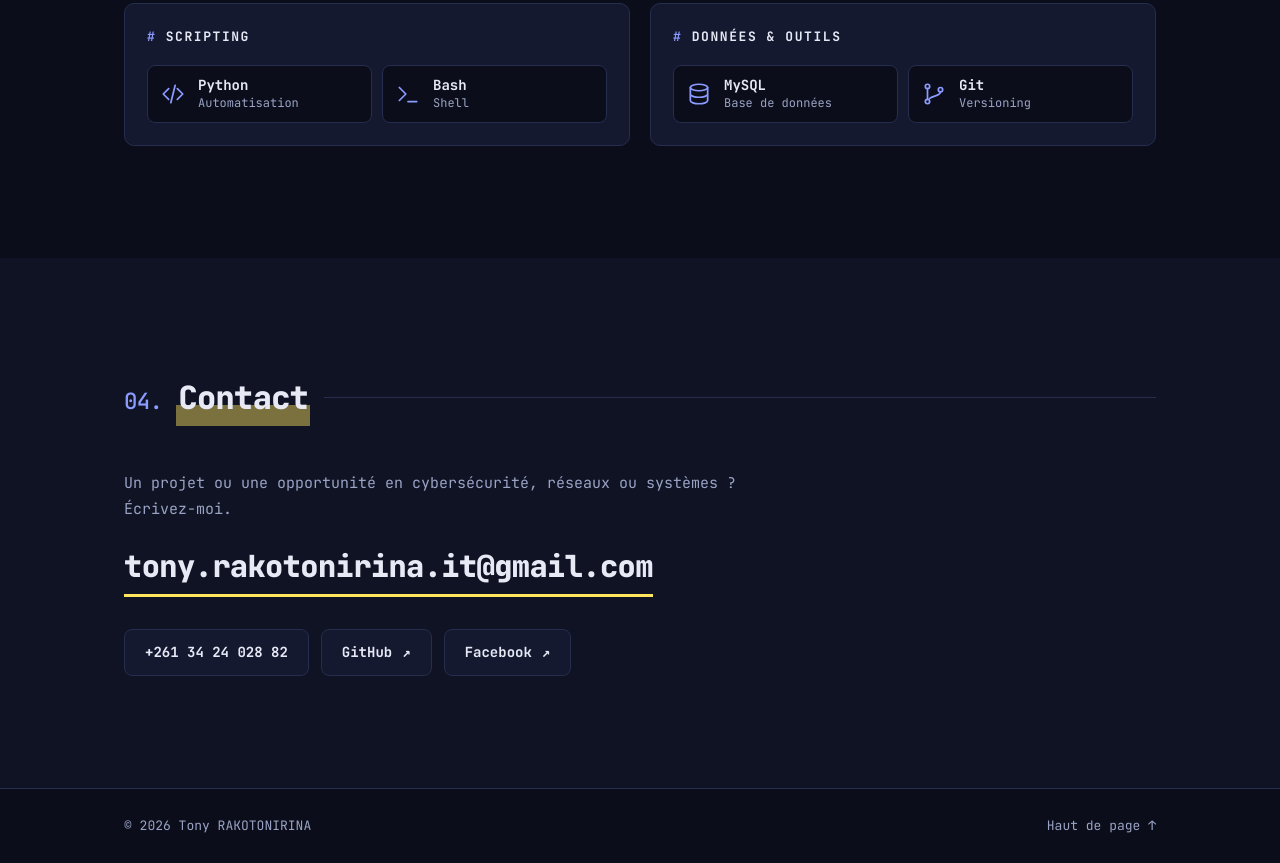
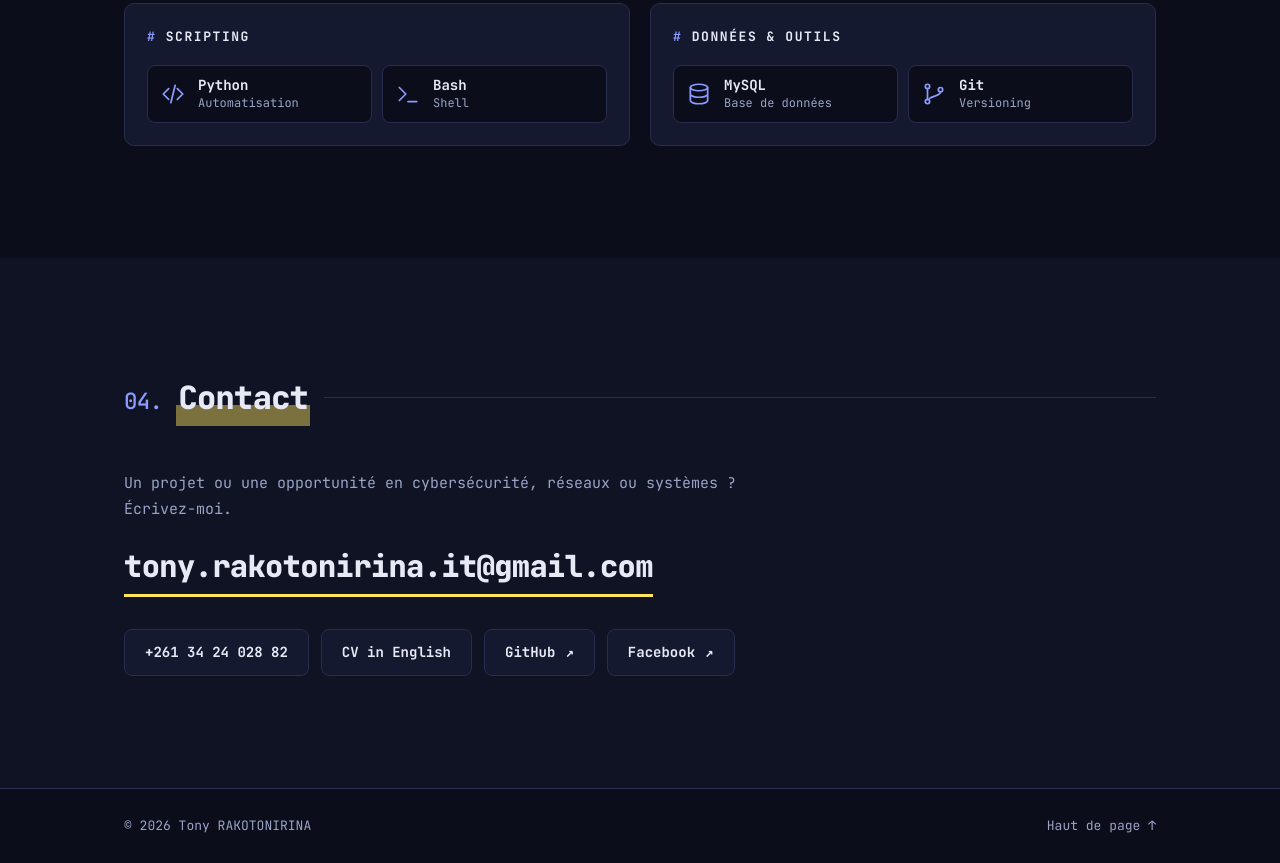
Before and after one commit to TonyRak/tonyrak.github.io, a plain HTML site: page index.html in a window 1280 px wide. Shown: the part 2867-3730 px from the top of the page. Drawn offline with Linux system fonts and the light colour scheme.

Commit message:
Mise à jour du CV (FR) et ajout de la version anglaise
Co-Authored-By: Claude Fable 5.2 <noreply@anthropic.com>

```diff
--- a/index.html
+++ b/index.html
@@ -275,6 +275,7 @@
                 <a class="contact-mail" href="mailto:tony.rakotonirina.it@gmail.com">tony.rakotonirina.it@gmail.com</a>
                 <div class="actions">
                     <a class="btn btn-ghost" href="tel:+261342402882">+261 34 24 028 82</a>
+                    <a class="btn btn-ghost" href="CV_Tony_RAKOTONIRINA_EN.pdf" download>CV in English</a>
                     <a class="btn btn-ghost" href="https://github.com/tonyrak" target="_blank" rel="noopener">GitHub <span aria-hidden="true">↗</span></a>
                     <a class="btn btn-ghost" href="https://facebook.com/tonyrktn" target="_blank" rel="noopener">Facebook <span aria-hidden="true">↗</span></a>
                     <!-- Ajouter ici LinkedIn / Instagram quand les URL seront connues -->
```
Also changed, not shown: 2 other files.
